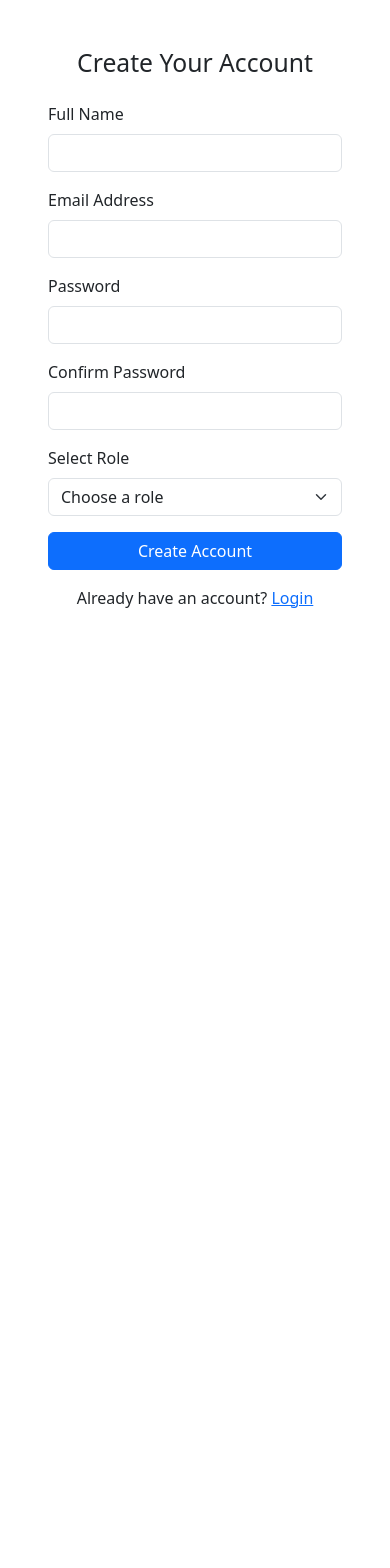
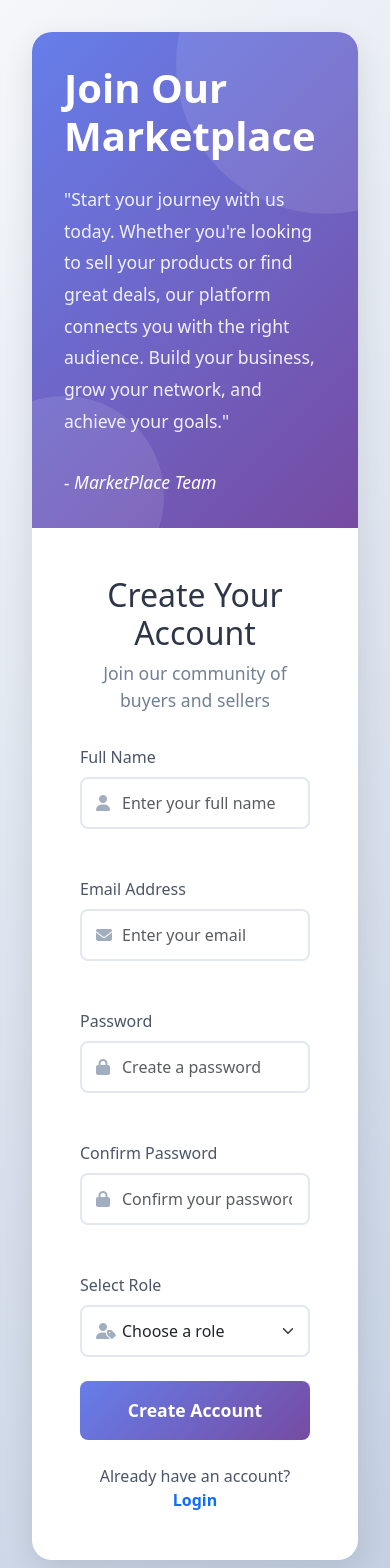
Before and after one commit to Omoade-tech/OS-Market, a Vue app in the folder Frontend/: page /signup in a window 390 px wide. Shown: the top 1568 px of the page. Before the commit the page ends 844 px from the top, so only its background shows below. Built offline with nearby package versions, Linux system fonts and the light colour scheme; no server answers.

Commit message:
update ui styling

```diff
--- a/Frontend/src/components/SearchComponent.vue
+++ b/Frontend/src/components/SearchComponent.vue
@@ -1,5 +1,5 @@
 <template>
-  <div class="search-container mt-5 mb-4 bg-dark ">
+  <div class="search-container mt-5 mb-1 bg-dark ">
     <!-- Error Message -->
     <div v-if="searchError" class="alert alert-danger mb-2">
       {{ searchError }}
--- a/Frontend/src/components/SellerSidebar.vue
+++ b/Frontend/src/components/SellerSidebar.vue
@@ -51,12 +51,12 @@ export default {
 .sidebar {
   background-color: #1a1a2e;
   height: 100vh;
-  width: 210px;
+  width: 200px;
   position: fixed;
   left: 0;
   top: 10;
   box-shadow: 2px 0 10px rgba(0, 0, 0, 0.1);
-  z-index: 900;
+  /* z-index: 900; */
   /* color: #fff; */
 }
 
--- a/Frontend/src/layouts/SellerLayout.vue
+++ b/Frontend/src/layouts/SellerLayout.vue
@@ -23,13 +23,15 @@ export default {
   display: flex;
   min-height: 100vh;
   margin-top: 60px;
+  background-color: #f0f8ff;
 }
 
 .main-content {
   flex: 1;
-  margin-left: 250px;
+  margin-left: 200px;
   padding: 20px;
-  background-color: #f8f9fa;
+
+
   min-height: calc(100vh - 60px);
 }
 
--- a/Frontend/src/views/ListingDetail.vue
+++ b/Frontend/src/views/ListingDetail.vue
@@ -36,7 +36,7 @@
             </button>
           </div>
 
-          <div class="image-action">
+          <div class="image-action mt-4">
               <h2><i class="fas fa-map-marked-alt"></i> Location</h2>
               <p class="location">
                 <i class="fas fa-map-marker-alt"></i>
--- a/Frontend/src/views/Profile.vue
+++ b/Frontend/src/views/Profile.vue
@@ -374,7 +374,7 @@ export default {
           this.toast.error('Invalid file type. Please upload a JPEG, PNG, or GIF image.', {
             timeout: 5000,
           });
-          event.target.value = ''; // Clear the file input
+          event.target.value = '';
           return;
         }
 
@@ -385,7 +385,7 @@ export default {
           this.toast.error('File size too large. Maximum size is 2MB.', {
             timeout: 5000,
           });
-          event.target.value = ''; // Clear the file input
+          event.target.value = '';
           return;
         }
 
@@ -524,7 +524,6 @@ export default {
   max-width: 1200px;
   margin: 0 auto;
   padding: 2rem;
-  background-color: #f0f8ff;
   min-height: 100vh;
 }
 
--- a/Frontend/src/views/Signup.vue
+++ b/Frontend/src/views/Signup.vue
@@ -1,20 +1,29 @@
 <template>
-    <div class="container-fluid signup-page">
-      <div class="row">
-        <div class="col-md-6 d-none d-md-flex align-items-center justify-content-center">
+  <div class="signup-page">
+    <div class="signup-container">
+      <div class="signup-left">
         <div class="quote-container">
+          <div class="animated-text">
             <h2 class="quote-title">Join Our Marketplace</h2>
             <p class="quote-text">"Start your journey with us today. Whether you're looking to sell your products or find great deals, our platform connects you with the right audience. Build your business, grow your network, and achieve your goals."</p>
             <div class="quote-author">- MarketPlace Team</div>
           </div>
+          <div class="decoration-circle circle-1"></div>
+          <div class="decoration-circle circle-2"></div>
         </div>
-        <div class="col-md-6 d-flex align-items-center justify-content-center p-5">
-          <div class="signup-form">
-            <h2 class="text-center mb-4">Create Your Account</h2>
-            <form @submit.prevent="handleRegister" novalidate>
-              <div class="row">
-                <div class="col-md-6 mb-3">
+      </div>
+      <div class="signup-right">
+        <div class="signup-form-container">
+          <div class="form-header">
+            <h2>Create Your Account</h2>
+            <p class="subtitle">Join our community of buyers and sellers</p>
+          </div>
+          <form @submit.prevent="handleRegister" novalidate class="signup-form">
+            <div class="form-row">
+              <div class="form-group">
                 <label for="name" class="form-label">Full Name</label>
+                <div class="input-wrapper">
+                  <i class="fas fa-user input-icon"></i>
                   <input
                     type="text"
                     class="form-control"
@@ -22,12 +31,16 @@
                     v-model="name"
                     :class="{'is-invalid': submitted && !name}"
                     autocomplete="name"
+                    placeholder="Enter your full name"
                     required
                   />
+                </div>
                 <div class="invalid-feedback" v-if="submitted && !name">Name is required</div>
               </div>
-                <div class="col-md-6 mb-3">
+              <div class="form-group">
                 <label for="email" class="form-label">Email Address</label>
+                <div class="input-wrapper">
+                  <i class="fas fa-envelope input-icon"></i>
                   <input
                     type="email"
                     class="form-control"
@@ -35,15 +48,19 @@
                     v-model="email"
                     :class="{'is-invalid': submitted && !isValidEmail}"
                     autocomplete="email"
+                    placeholder="Enter your email"
                     required
                   />
+                </div>
                 <div class="invalid-feedback" v-if="submitted && !isValidEmail">Please enter a valid email address</div>
               </div>
             </div>
 
-              <div class="row">
-                <div class="col-md-6 mb-3">
+            <div class="form-row">
+              <div class="form-group">
                 <label for="password" class="form-label">Password</label>
+                <div class="input-wrapper">
+                  <i class="fas fa-lock input-icon"></i>
                   <input
                     type="password"
                     class="form-control"
@@ -51,12 +68,16 @@
                     v-model="password"
                     :class="{'is-invalid': submitted && !isValidPassword}"
                     autocomplete="new-password"
+                    placeholder="Create a password"
                     required
                   />
+                </div>
                 <div class="invalid-feedback" v-if="submitted && !isValidPassword">Password must be at least 8 characters long</div>
               </div>
-                <div class="col-md-6 mb-3">
+              <div class="form-group">
                 <label for="confirmPassword" class="form-label">Confirm Password</label>
+                <div class="input-wrapper">
+                  <i class="fas fa-lock input-icon"></i>
                   <input
                     type="password"
                     class="form-control"
@@ -64,14 +85,18 @@
                     v-model="confirmPassword"
                     :class="{'is-invalid': submitted && !passwordsMatch}"
                     autocomplete="new-password"
+                    placeholder="Confirm your password"
                     required
                   />
+                </div>
                 <div class="invalid-feedback" v-if="submitted && !passwordsMatch">Passwords do not match</div>
               </div>
             </div>
 
-              <div class="mb-3">
+            <div class="form-group">
               <label for="role" class="form-label">Select Role</label>
+              <div class="input-wrapper">
+                <i class="fas fa-user-tag input-icon"></i>
                 <select
                   class="form-select"
                   id="role"
@@ -84,19 +109,18 @@
                   <option value="buyer">Buyer</option>
                   <option value="admin">Admin</option>
                 </select>
+              </div>
               <div class="invalid-feedback" v-if="submitted && !role">Please select a role</div>
             </div>
 
-              <div class="d-grid">
-                <button type="submit" class="btn btn-primary" :disabled="isLoading">
+            <button type="submit" class="submit-btn" :disabled="isLoading">
               <span v-if="isLoading" class="spinner-border spinner-border-sm me-2" role="status" aria-hidden="true"></span>
               {{ isLoading ? 'Creating Account...' : 'Create Account' }}
             </button>
-              </div>
 
             <div v-if="errorMessage" class="alert alert-danger mt-3 text-center">{{ errorMessage }}</div>
 
-              <div class="text-center mt-3">
+            <div class="login-link">
               Already have an account? <router-link to="/login" class="text-primary">Login</router-link>
             </div>
           </form>
@@ -186,3 +210,214 @@
   }
 }
 </script>
+
+<style scoped>
+.signup-page {
+  min-height: 100vh;
+  background: linear-gradient(135deg, #f5f7fa 0%, #c3cfe2 100%);
+  padding: 2rem;
+}
+
+.signup-container {
+  display: flex;
+  max-width: 1200px;
+  margin: 0 auto;
+  background: white;
+  border-radius: 20px;
+  box-shadow: 0 10px 30px rgba(0, 0, 0, 0.1);
+  overflow: hidden;
+}
+
+.signup-left {
+  flex: 1;
+  background: linear-gradient(135deg, #667eea 0%, #764ba2 100%);
+  padding: 3rem;
+  color: white;
+  position: relative;
+  overflow: hidden;
+}
+
+.quote-container {
+  position: relative;
+  z-index: 1;
+}
+
+.animated-text {
+  animation: fadeInUp 1s ease-out;
+}
+
+.quote-title {
+  font-size: 2.5rem;
+  margin-bottom: 1.5rem;
+  font-weight: 700;
+}
+
+.quote-text {
+  font-size: 1.1rem;
+  line-height: 1.8;
+  margin-bottom: 2rem;
+  opacity: 0.9;
+}
+
+.quote-author {
+  font-style: italic;
+  font-size: 1.1rem;
+}
+
+.decoration-circle {
+  position: absolute;
+  border-radius: 50%;
+  background: rgba(255, 255, 255, 0.1);
+}
+
+.circle-1 {
+  width: 300px;
+  height: 300px;
+  top: -150px;
+  right: -150px;
+}
+
+.circle-2 {
+  width: 200px;
+  height: 200px;
+  bottom: -100px;
+  left: -100px;
+}
+
+.signup-right {
+  flex: 1;
+  padding: 3rem;
+}
+
+.signup-form-container {
+  max-width: 500px;
+  margin: 0 auto;
+}
+
+.form-header {
+  text-align: center;
+  margin-bottom: 2rem;
+}
+
+.form-header h2 {
+  font-size: 2rem;
+  color: #2d3748;
+  margin-bottom: 0.5rem;
+}
+
+.subtitle {
+  color: #718096;
+  font-size: 1.1rem;
+}
+
+.form-row {
+  display: grid;
+  grid-template-columns: 1fr 1fr;
+  gap: 1.5rem;
+  margin-bottom: 1.5rem;
+}
+
+.form-group {
+  margin-bottom: 1.5rem;
+}
+
+.form-label {
+  display: block;
+  margin-bottom: 0.5rem;
+  color: #4a5568;
+  font-weight: 500;
+}
+
+.input-wrapper {
+  position: relative;
+}
+
+.input-icon {
+  position: absolute;
+  left: 1rem;
+  top: 50%;
+  transform: translateY(-50%);
+  color: #a0aec0;
+}
+
+.form-control, .form-select {
+  width: 100%;
+  padding: 0.75rem 1rem 0.75rem 2.5rem;
+  border: 2px solid #e2e8f0;
+  border-radius: 8px;
+  font-size: 1rem;
+  transition: all 0.3s ease;
+}
+
+.form-control:focus, .form-select:focus {
+  border-color: #667eea;
+  box-shadow: 0 0 0 3px rgba(102, 126, 234, 0.1);
+  outline: none;
+}
+
+.submit-btn {
+  width: 100%;
+  padding: 1rem;
+  background: linear-gradient(135deg, #667eea 0%, #764ba2 100%);
+  color: white;
+  border: none;
+  border-radius: 8px;
+  font-size: 1.1rem;
+  font-weight: 600;
+  cursor: pointer;
+  transition: all 0.3s ease;
+}
+
+.submit-btn:hover {
+  transform: translateY(-2px);
+  box-shadow: 0 4px 12px rgba(102, 126, 234, 0.2);
+}
+
+.submit-btn:disabled {
+  opacity: 0.7;
+  cursor: not-allowed;
+  transform: none;
+}
+
+.login-link {
+  text-align: center;
+  margin-top: 1.5rem;
+  color: #4a5568;
+}
+
+.login-link a {
+  color: #667eea;
+  text-decoration: none;
+  font-weight: 600;
+  transition: color 0.3s ease;
+}
+
+.login-link a:hover {
+  color: #764ba2;
+}
+
+@keyframes fadeInUp {
+  from {
+    opacity: 0;
+    transform: translateY(20px);
+  }
+  to {
+    opacity: 1;
+    transform: translateY(0);
+  }
+}
+
+@media (max-width: 768px) {
+  .signup-container {
+    flex-direction: column;
+  }
+
+  .signup-left {
+    padding: 2rem;
+  }
+
+  .form-row {
+    grid-template-columns: 1fr;
+  }
+}
+</style>
```
Also changed, not shown: Frontend/src/components/Listing.vue (+44 -21 lines), Frontend/src/views/AdminDashboard.vue (+7 -7 lines), Frontend/src/views/Listing.vue (+39 -22 lines), Frontend/src/views/seller/ViewSellerListing.vue (+1 -8 lines). Lines whose indentation alone changed are shown as unchanged.
